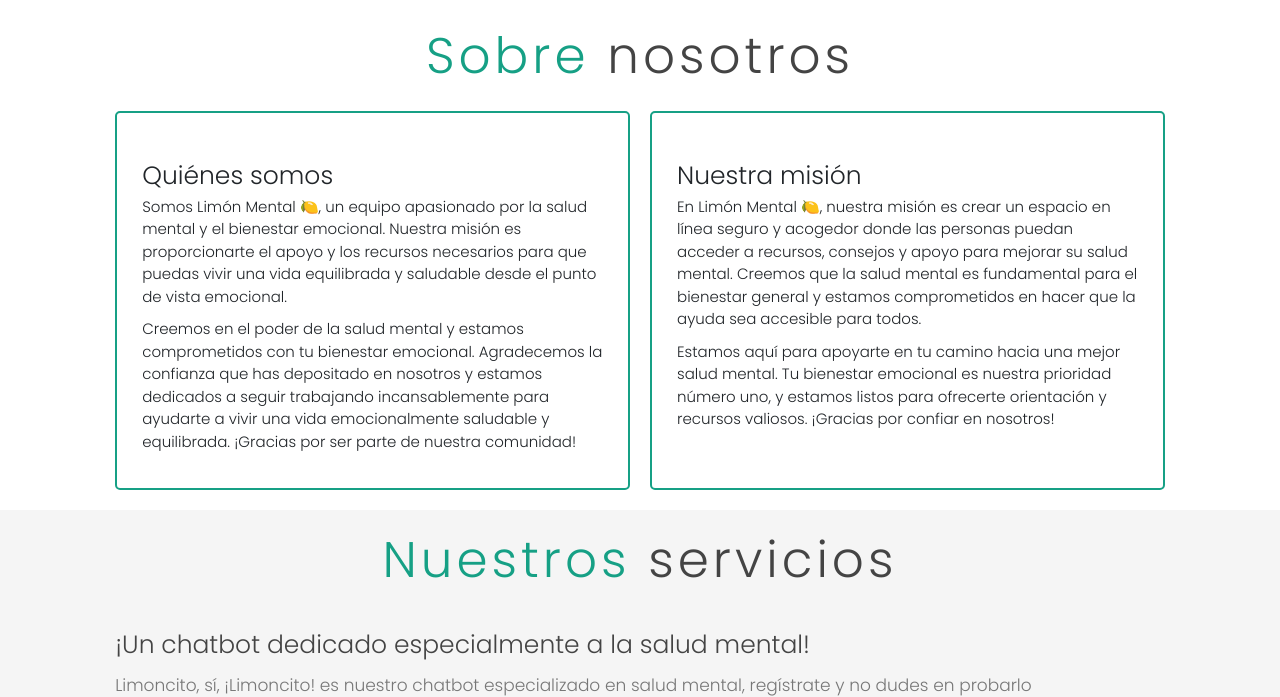
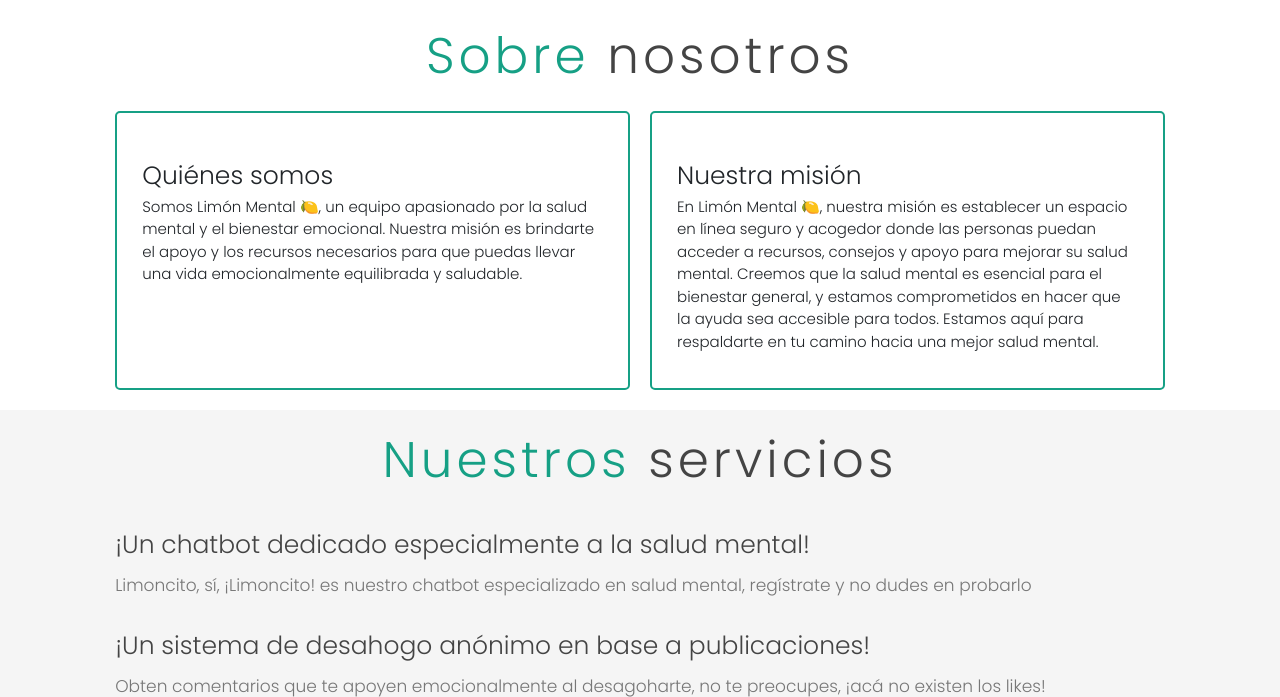
Before and after one commit to Champinhon/limonmental, a Django app: page / in a window 1280 px wide. Shown: the part 949-1646 px from the top of the page. Run offline with Django 4.2, Linux system fonts and the light colour scheme.

Commit message:
Fix: se resume los textos

```diff
--- a/limonmentalApp/templates/home.html
+++ b/limonmentalApp/templates/home.html
@@ -413,14 +413,13 @@
         <div class="box">
             <i class="fa fas-notes-medical"></i>
             <h3 class="titulo-2">Quiénes somos</h3>
-            <p class="parrafo">Somos Limón Mental 🍋, un equipo apasionado por la salud mental y el bienestar emocional. Nuestra misión es proporcionarte el apoyo y los recursos necesarios para que puedas vivir una vida equilibrada y saludable desde el punto de vista emocional.</p>
-            <p class="parrafo">Creemos en el poder de la salud mental y estamos comprometidos con tu bienestar emocional. Agradecemos la confianza que has depositado en nosotros y estamos dedicados a seguir trabajando incansablemente para ayudarte a vivir una vida emocionalmente saludable y equilibrada. ¡Gracias por ser parte de nuestra comunidad!</p>
+            <p class="parrafo">Somos Limón Mental 🍋, un equipo apasionado por la salud mental y el bienestar emocional. Nuestra misión es brindarte el apoyo y los recursos necesarios para que puedas llevar una vida emocionalmente equilibrada y saludable.</p>
         </div>
         <div class="box">
             <i class="fa fas-notes-medical"></i>
                 <h3 class="titulo-2">Nuestra misión</h3>
-                <p class="parrafo">En Limón Mental 🍋, nuestra misión es crear un espacio en línea seguro y acogedor donde las personas puedan acceder a recursos, consejos y apoyo para mejorar su salud mental. Creemos que la salud mental es fundamental para el bienestar general y estamos comprometidos en hacer que la ayuda sea accesible para todos.</p>
-                <p class="parrafo">Estamos aquí para apoyarte en tu camino hacia una mejor salud mental. Tu bienestar emocional es nuestra prioridad número uno, y estamos listos para ofrecerte orientación y recursos valiosos. ¡Gracias por confiar en nosotros!</p>
+                <p class="parrafo">En Limón Mental 🍋, nuestra misión es establecer un espacio en línea seguro y acogedor donde las personas puedan acceder a recursos, consejos y apoyo para mejorar su salud mental. Creemos que la salud mental es esencial para el bienestar general, y estamos comprometidos en hacer que la ayuda sea accesible para todos.
+                Estamos aquí para respaldarte en tu camino hacia una mejor salud mental.</p>
         </div>
     </div>
 </section>
```
